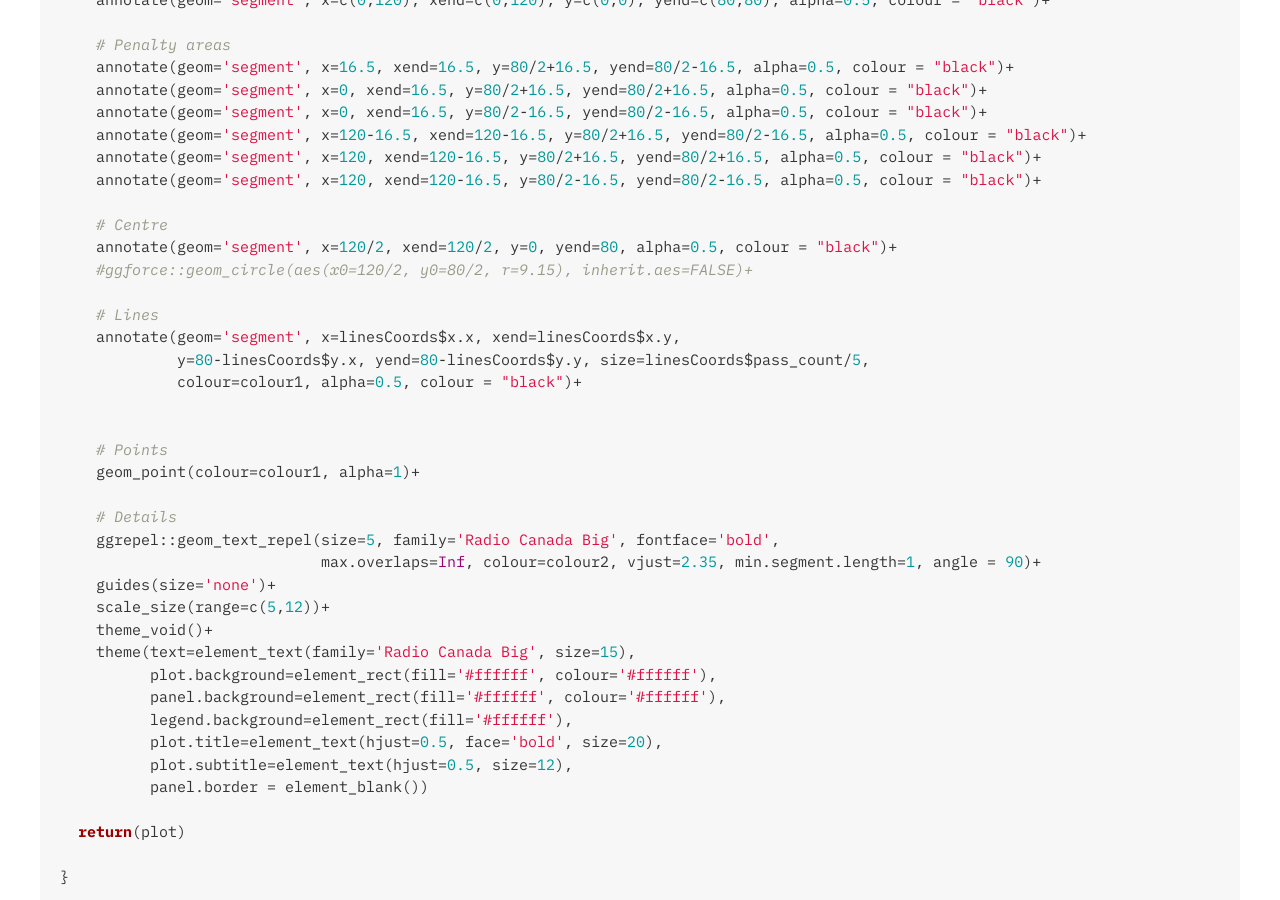
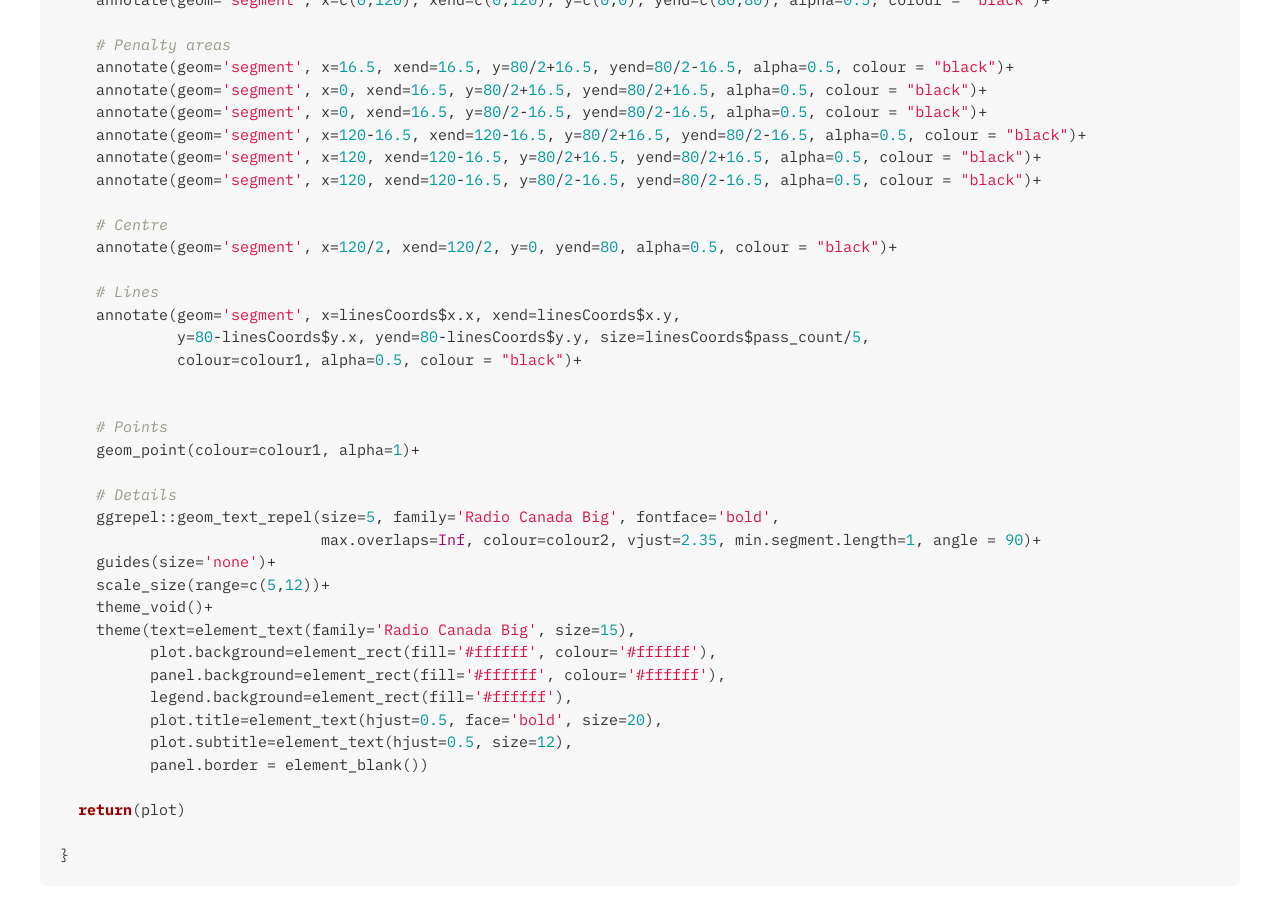
Before and after one commit to alicesmail12/alicesmail12.github.io, a Jekyll site: the page Blog/Womens-Euros/Spain-England-2022.html, which Jekyll copies as it is, in a window 1280 px wide and 900 px high, scrolled down 1071 px. Built offline with Jekyll 4.4.1, drawn with Linux system fonts in a browser that asks for light colours; some web fonts are replaced.

Commit message:
Update Spain-England-2022.html

```diff
--- a/Blog/Womens-Euros/Spain-England-2022.html
+++ b/Blog/Womens-Euros/Spain-England-2022.html
@@ -495,7 +495,6 @@ well as the passing coords and arrows.</p>
 
     # Centre
     annotate(geom=&#39;segment&#39;, x=120/2, xend=120/2, y=0, yend=80, alpha=0.5, colour = &quot;black&quot;)+
-    #ggforce::geom_circle(aes(x0=120/2, y0=80/2, r=9.15), inherit.aes=FALSE)+
 
     # Lines
     annotate(geom=&#39;segment&#39;, x=linesCoords$x.x, xend=linesCoords$x.y,
```
